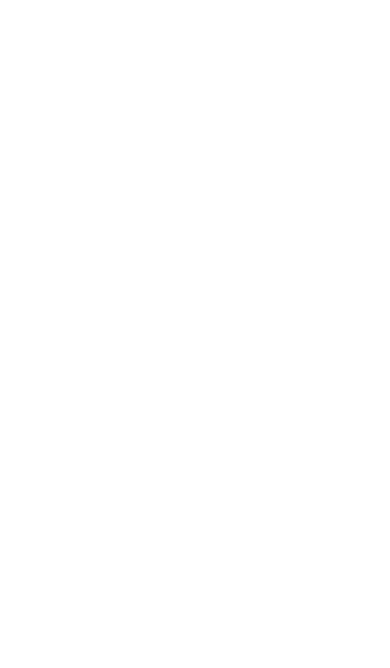
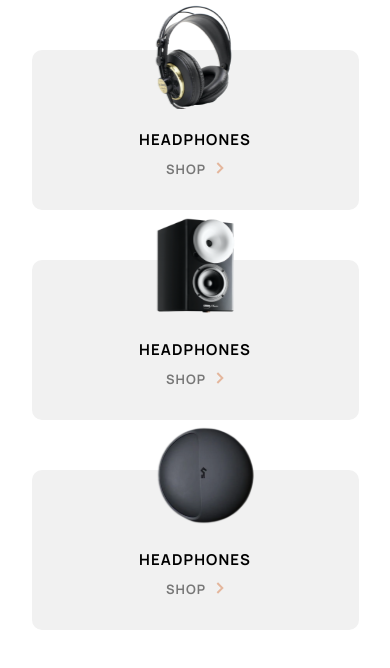
Before and after one commit to dimachilaia/audiophile-ecommerce-project, a React (Create React App) app: page / in a window 390 px wide. Before the commit this address had no page. Shown: the top 668 px of the page. Built offline with nearby package versions, Linux system fonts and the light colour scheme.

Commit message:
added first section without mobile resolution

```diff
--- a/src/App.js
+++ b/src/App.js
@@ -2,6 +2,7 @@
 import { Fragment } from 'react';
 import { Routes, Route } from 'react-router-dom';
 import Header from './components/Header';
+import Sections from './components/Sections';
 
 function App() {
 
@@ -10,6 +11,7 @@
      <Routes>
        <Route path='audiophile-ecommerce-project' element={<Header/>}/>
      </Routes>
+      <Sections/>
     </Fragment>
   );
 }
--- a/src/components/Header.jsx
+++ b/src/components/Header.jsx
@@ -158,9 +158,6 @@
     position:absolute;
     margin-bottom:150px;
  }
- @media screen and (min-width: 768px) {
-    display:none;
-  }
 `
 
 const BgImageCont = styled.div`
@@ -169,7 +166,7 @@
  background-size:contain;
  background-position:center center;
  width:100%;
- height:95vh;
+ height:100vh;
  @media screen and (min-width: 768px) {
     background-image:url(${desktopimage});
     display:flex;
@@ -231,6 +228,11 @@
   outline:none;
   border:none;
   line-height: 18px;
+  cursor:pointer;
+  &:hover{
+    opacity:0.8;
+    transition:0.35s;
+  }
  }
 `
 const MobileImage = styled.div`
--- /dev/null
+++ b/src/components/Sections.jsx
@@ -0,0 +1,104 @@
+import React from 'react'
+import styled from 'styled-components'
+import headphoneimage from '../assets/headphone.png'
+import speakerimage from '../assets/fi.svg'
+import earphonesimage from '../assets/fo.svg'
+import pathimage from '../assets/Path 2.svg'
+
+
+const Sections = () => {
+  return (
+    <Section>
+      <FirstSectContainer>
+        <Img src={headphoneimage} alt="headphone"/>
+        <HeadphonesInfo>
+          <h5>HEADPHONES</h5>
+          <h4>Shop
+          <img src={pathimage} alt="pathimage"/>
+          </h4>
+        </HeadphonesInfo>
+      </FirstSectContainer>
+
+      <FirstSectContainer>
+      <Img src={speakerimage} alt="headphone"/>
+      <HeadphonesInfo>
+        <h5>HEADPHONES</h5>
+        <h4>Shop
+        <img src={pathimage} alt="pathimage"/>
+        </h4>
+      </HeadphonesInfo>
+    </FirstSectContainer>
+
+    <FirstSectContainer>
+    <Img src={earphonesimage} alt="headphone"/>
+    <HeadphonesInfo>
+      <h5>HEADPHONES</h5>
+      <h4>Shop
+       <img src={pathimage} alt="pathimage"/>
+      </h4>
+    </HeadphonesInfo>
+  </FirstSectContainer>
+    </Section>
+  )
+}
+
+export default Sections
+
+const Section = styled.div`
+ @media screen and (min-width: 768px) {
+    display:flex;
+    justify-content:space-around;
+    gap:30px;
+  }
+`
+
+const FirstSectContainer = styled.div`
+text-align:center;
+background-color:#F1F1F1;
+  position:relative;
+  width:327px;
+  height:160px;
+  border-radius:10px;
+  margin:50px auto;
+  @media screen and (min-width: 768px) {
+   width:223px;
+  }
+  @media screen and (min-width: 1024px) {
+    width:350px;
+  }
+
+`
+const Img = styled.img`
+ position:absolute;
+    top:-45px;
+    transform:translateX(-5vh);
+`
+const HeadphonesInfo = styled.div`
+  padding:80px 8px;
+  h5{
+    font-size: 15px;
+    line-height: 20px;
+    text-align: center;
+    letter-spacing: 1.07143px;
+    text-transform: uppercase;
+    color: #000000;
+  }
+  h4{
+    font-size: 13px;
+    line-height: 18px;
+    letter-spacing: 1px;
+    text-transform: uppercase;
+    color: #000000;
+    mix-blend-mode: normal;
+    margin-top:10px;
+    opacity: 0.5;
+    cursor:pointer;
+    &:hover{
+      opacity:0.7;
+    }
+  }
+  img{
+    margin-left:10px;
+  }
+
+`
```
